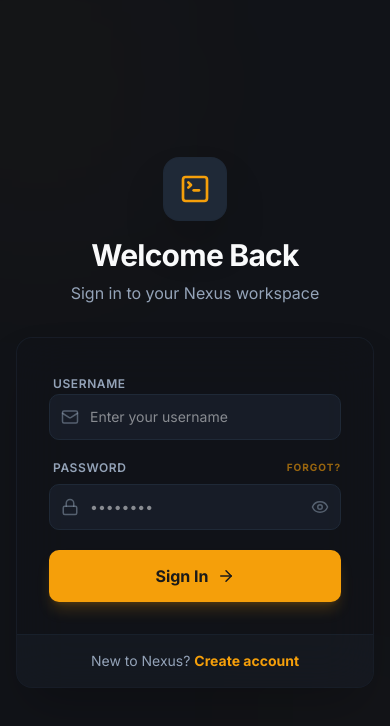
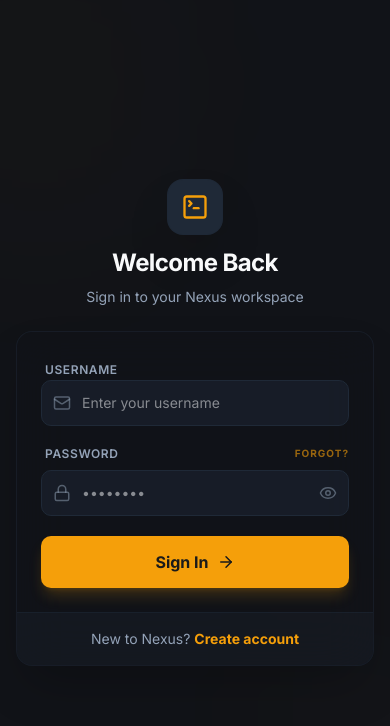
Before and after one commit to Robin4018/Nexus---Helpful-AI-Assistant, a React (Vite) app in the folder frontend/: page / in a window 390 px wide. Shown: the top 726 px of the page. Built offline with nearby package versions, Linux system fonts and the light colour scheme; no server answers.

Commit message:
design: make login page mobile responsive

```diff
--- a/frontend/src/pages/LoginPage.jsx
+++ b/frontend/src/pages/LoginPage.jsx
@@ -54,16 +54,16 @@ const LoginPage = () => {
                 animate={{ opacity: 1, y: 0 }}
                 className="w-full max-w-md relative z-10"
             >
-                <div className="text-center mb-8">
-                    <div className="inline-flex items-center justify-center w-16 h-16 bg-sidebar-accent rounded-2xl mb-4 shadow-2xl border border-border/50">
-                        <TerminalSquare size={32} className="text-primary" />
+                <div className="text-center mb-6 sm:mb-8">
+                    <div className="inline-flex items-center justify-center w-14 h-14 sm:w-16 sm:h-16 bg-sidebar-accent rounded-2xl mb-3 sm:mb-4 shadow-2xl border border-border/50">
+                        <TerminalSquare className="w-7 h-7 sm:w-8 sm:h-8 text-primary" />
                     </div>
-                    <h1 className="text-3xl font-bold tracking-tight text-foreground">Welcome Back</h1>
-                    <p className="text-muted-foreground mt-2">Sign in to your Nexus workspace</p>
+                    <h1 className="text-2xl sm:text-3xl font-bold tracking-tight text-foreground">Welcome Back</h1>
+                    <p className="text-sm sm:text-base text-muted-foreground mt-2">Sign in to your Nexus workspace</p>
                 </div>
 
                 <div className="bg-card/50 backdrop-blur-xl border border-border/50 rounded-2xl shadow-2xl overflow-hidden">
-                    <div className="p-8">
+                    <div className="p-6 sm:p-8">
                         <form onSubmit={handleSubmit} className="space-y-5">
                             {error && (
                                 <motion.div
@@ -137,7 +137,7 @@ const LoginPage = () => {
                         </form>
                     </div>
 
-                    <div className="bg-sidebar-accent/30 py-4 px-8 border-t border-border/50 text-center">
+                    <div className="bg-sidebar-accent/30 py-4 px-6 sm:px-8 border-t border-border/50 text-center">
                         <p className="text-sm text-muted-foreground">
                             New to Nexus? <Link to="/signup" className="text-primary font-bold hover:underline transition-all">Create account</Link>
                         </p>
```
